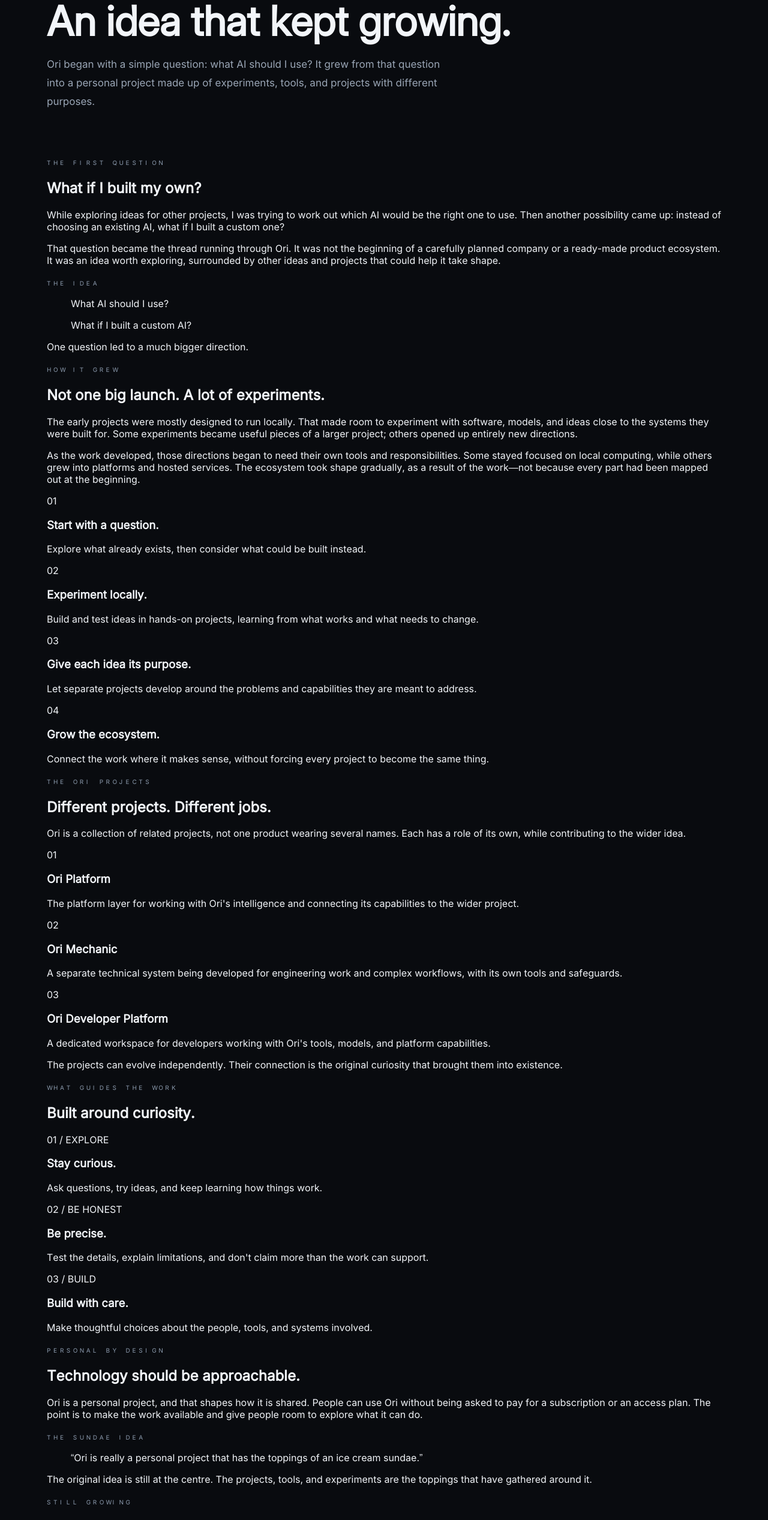
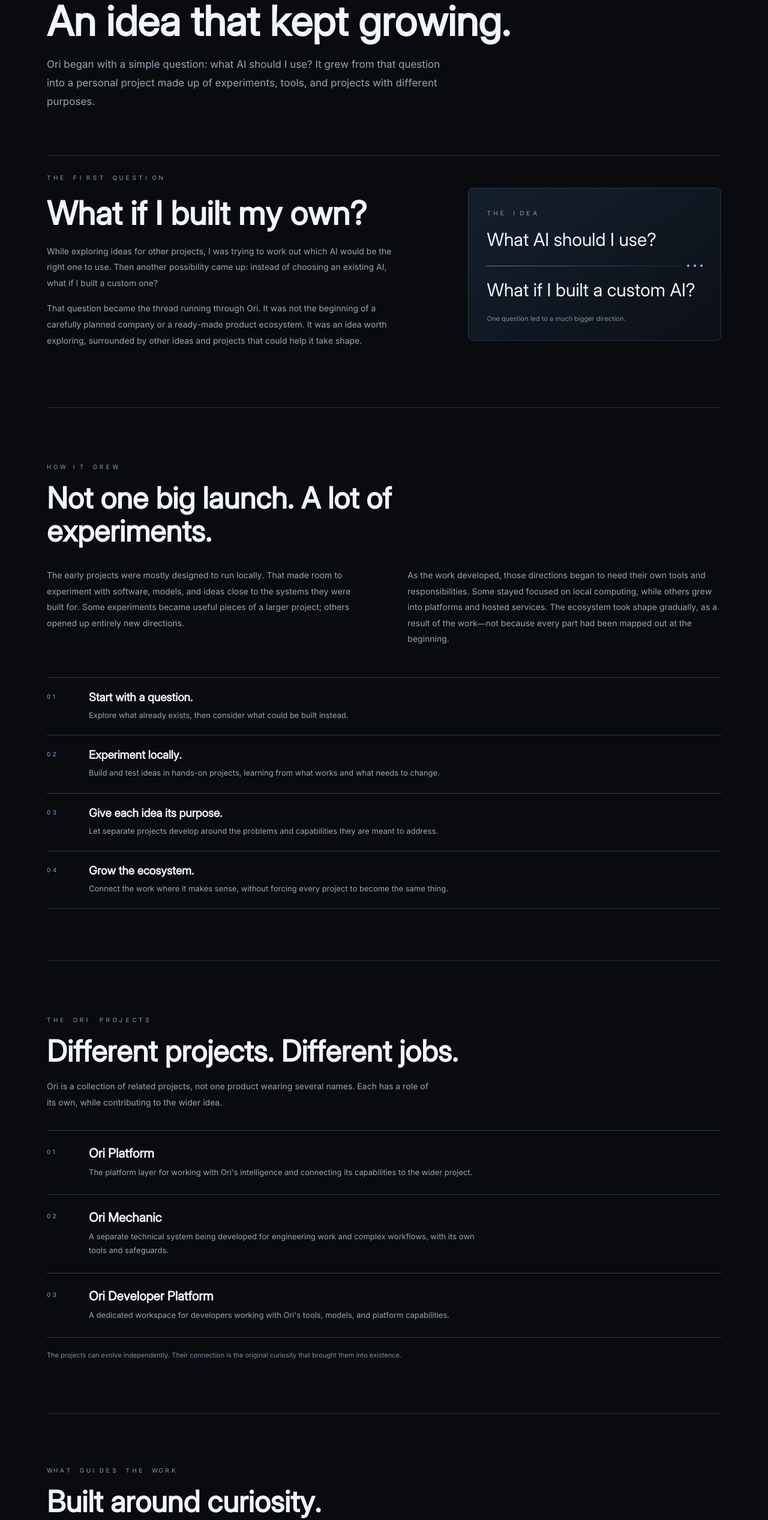
Before and after one commit to 30lnewcomb-byte/Ori-AI, a Next.js app: page /company in a window 1280 px wide. Shown: the part 234-2768 px from the top of the page at 60% size. Built offline with nearby package versions, Linux system fonts and the light colour scheme.

Commit message:
Style Ori origin story About page

```diff
--- a/app/globals.css
+++ b/app/globals.css
@@ -206,3 +206,46 @@ a:focus-visible,button:focus-visible{outline:2px solid #8bb9ff;outline-offset:4p
 @media(max-width:900px){.hero-editorial{grid-template-columns:1fr;gap:55px;padding-top:75px;padding-bottom:80px}.hero-editorial .hero-content{max-width:720px}.hero-index{max-width:700px;width:100%}.principles-editorial{grid-template-columns:1fr;gap:42px}.principles-heading>p:last-child{max-width:560px}}
 @media(max-width:700px){.hero-editorial{padding:72px 22px 66px;gap:44px}.hero-editorial h1{font-size:clamp(64px,17vw,88px)}.hero-editorial .hero-copy{font-size:16px}.hero-editorial .hero-footnote{margin-top:36px}.hero-index-row{grid-template-columns:25px minmax(0,1fr) auto 14px;gap:8px;padding:16px 0}.hero-index-copy strong{font-size:13px}.hero-index-copy small{font-size:10px}.hero-index-row .project-status{font-size:8px;padding:4px 5px}.intro-band{padding-top:72px;padding-bottom:76px}.product-row{grid-template-columns:30px minmax(0,1fr);gap:12px}.product-row-action{grid-column:2;align-items:flex-start;gap:10px}.principles-section{padding:72px 0}.principles-editorial{gap:35px}.principle-list article{gap:12px}.closing-actions{align-items:flex-start;flex-direction:column;gap:18px}}
 @media(prefers-reduced-motion:reduce){.hero-index-row{transition:none}}
+
+
+/* About page — origin story */
+.company-story{display:grid;grid-template-columns:minmax(0,1.05fr) minmax(290px,.75fr);gap:10%;align-items:center;padding:24px 0 82px;border-top:1px solid var(--line);border-bottom:1px solid var(--line)}
+.company-story-copy h2{font:600 clamp(35px,4.4vw,54px)/1.1 var(--font-display);letter-spacing:normal;margin:22px 0 20px;max-width:610px}
+.company-story-copy p,.story-growth-copy p,.story-section-heading>p,.personal-project-copy>p,.about-ending>p{color:var(--muted);font-size:14px;line-height:1.9;margin:0 0 16px;max-width:650px}
+.company-origin-note{padding:29px 30px 26px;border:1px solid #2b3747;border-radius:8px;background:linear-gradient(145deg,rgba(25,39,57,.72),rgba(13,17,24,.88));min-width:0}
+.company-origin-note blockquote{font:500 clamp(22px,2.5vw,30px)/1.3 var(--font-display);letter-spacing:normal;margin:17px 0 0}
+.origin-divider{display:flex;align-items:center;gap:7px;margin:22px 0 19px}
+.origin-divider:before{content:"";height:1px;flex:1;background:linear-gradient(90deg,#607fa7,rgba(96,127,167,.1))}
+.origin-divider span{width:4px;height:4px;border-radius:50%;background:#8bb9ff}
+.company-origin-note>p{font-size:11px;line-height:1.7;color:#8190a3;margin:19px 0 0}
+.story-section{padding:86px 0;border-bottom:1px solid var(--line)}
+.story-section-heading{max-width:760px;margin-bottom:32px}
+.story-section-heading h2{font:600 clamp(34px,4.2vw,49px)/1.12 var(--font-display);letter-spacing:normal;margin:18px 0 0}
+.story-section-heading>p{margin-top:17px}
+.story-growth-copy{display:grid;grid-template-columns:1fr 1fr;gap:7%;margin-bottom:34px}
+.story-steps{border-top:1px solid #303a48}
+.story-steps article{display:grid;grid-template-columns:52px minmax(0,1fr);gap:18px;padding:21px 0;border-bottom:1px solid #303a48}
+.story-steps article>span,.ecosystem-list article>span{font:10px var(--font-mono);color:#7fa8dc;padding-top:4px}
+.story-steps h3,.ecosystem-list h3,.story-values-grid h3{font:600 19px var(--font-display);letter-spacing:normal;margin:0 0 7px}
+.story-steps p,.ecosystem-list p,.story-values-grid p{font-size:13px;line-height:1.8;color:var(--muted);margin:0;max-width:650px}
+.ecosystem-section .story-section-heading{max-width:800px}
+.ecosystem-list{border-top:1px solid #303a48}
+.ecosystem-list article{display:grid;grid-template-columns:52px minmax(0,1fr);gap:18px;padding:25px 0;border-bottom:1px solid #303a48}
+.ecosystem-list h3{font-size:21px;margin-bottom:8px}
+.ecosystem-footnote{font-size:11px;line-height:1.8;color:#8190a3;margin:20px 0 0}
+.story-values{padding:82px 0;border-bottom:1px solid var(--line)}
+.story-values .story-section-heading{margin-bottom:30px}
+.story-values-grid{display:grid;grid-template-columns:repeat(3,minmax(0,1fr));gap:35px}
+.story-values-grid article{border-top:1px solid #3a4656;padding-top:17px}
+.story-values-grid article>span{font:9px var(--font-mono);letter-spacing:.1em;color:#8da6c5}
+.story-values-grid h3{margin:17px 0 8px}
+.personal-project{display:grid;grid-template-columns:minmax(0,1fr) minmax(280px,.8fr);gap:10%;align-items:center;padding:88px 0;border-bottom:1px solid var(--line)}
+.personal-project-copy h2{font:600 clamp(34px,4.1vw,47px)/1.12 var(--font-display);letter-spacing:normal;margin:19px 0 17px;max-width:520px}
+.sundae-note{padding:27px 28px;border:1px solid #2c394a;border-radius:8px;background:radial-gradient(circle at 100% 0,rgba(73,116,171,.13),transparent 55%),#0d121a}
+.sundae-note blockquote{font:500 clamp(20px,2.4vw,27px)/1.4 var(--font-display);letter-spacing:normal;margin:18px 0 14px}
+.sundae-note>p{font-size:12px;line-height:1.8;color:var(--muted);margin:0}
+.about-ending{padding:82px 0 8px;max-width:850px}
+.about-ending h2{font:600 clamp(38px,5vw,58px)/1.08 var(--font-display);letter-spacing:normal;margin:21px 0 18px}
+.about-ending>p{max-width:700px}
+@media(max-width:800px){.company-story,.personal-project{grid-template-columns:1fr;gap:35px}.company-origin-note,.sundae-note{max-width:620px}.story-growth-copy{gap:25px}.story-values-grid{gap:22px}}
+@media(max-width:600px){.company-story{padding:12px 0 58px;gap:27px}.company-origin-note{padding:24px}.story-section,.story-values{padding:65px 0}.story-section-heading h2{font-size:36px}.story-growth-copy{grid-template-columns:1fr;gap:0}.story-steps article,.ecosystem-list article{grid-template-columns:34px minmax(0,1fr);gap:10px;padding:19px 0}.story-values-grid{grid-template-columns:1fr;gap:25px}.personal-project{padding:66px 0;gap:28px}.sundae-note{padding:23px}.about-ending{padding-top:65px}.about-ending h2{font-size:43px}}
```
